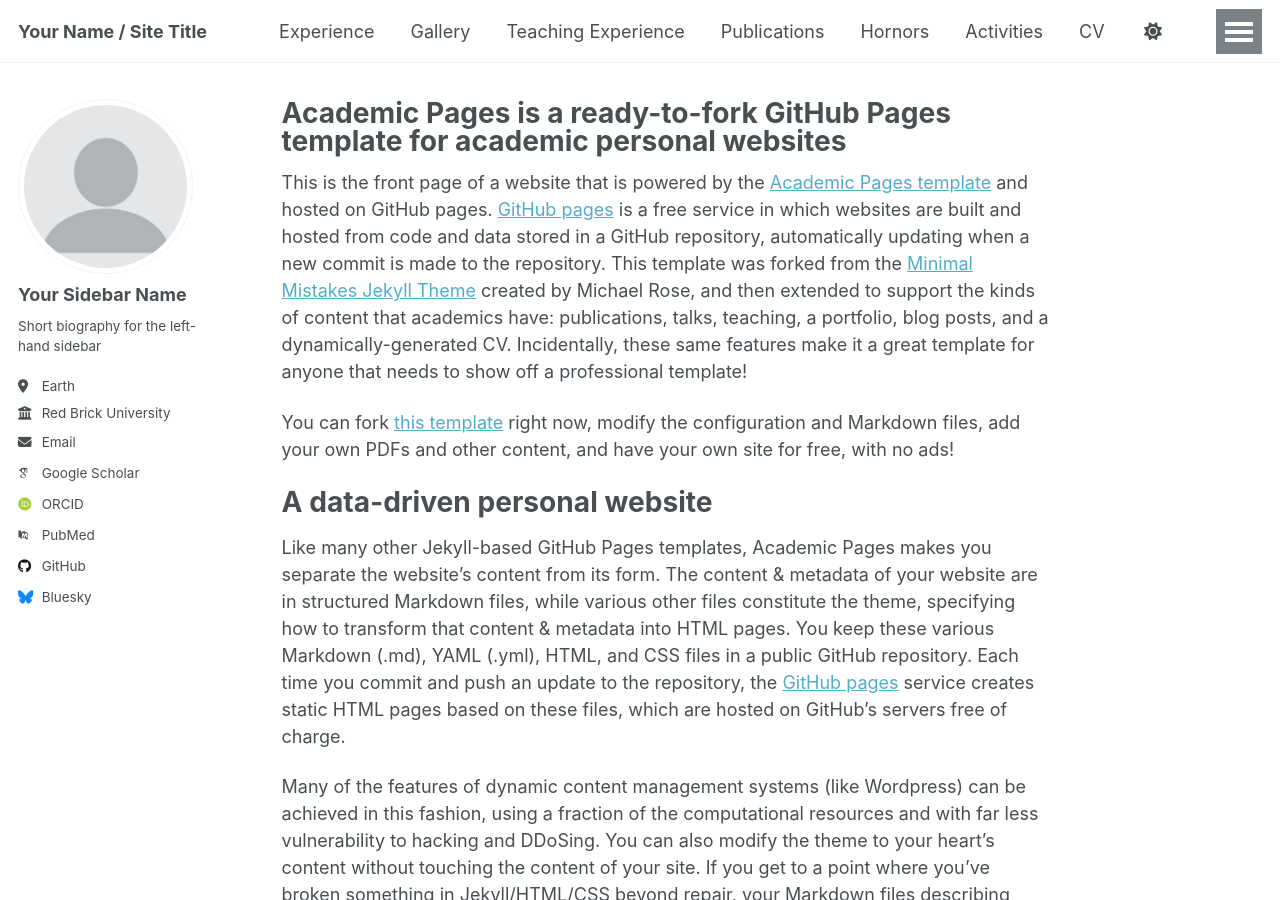
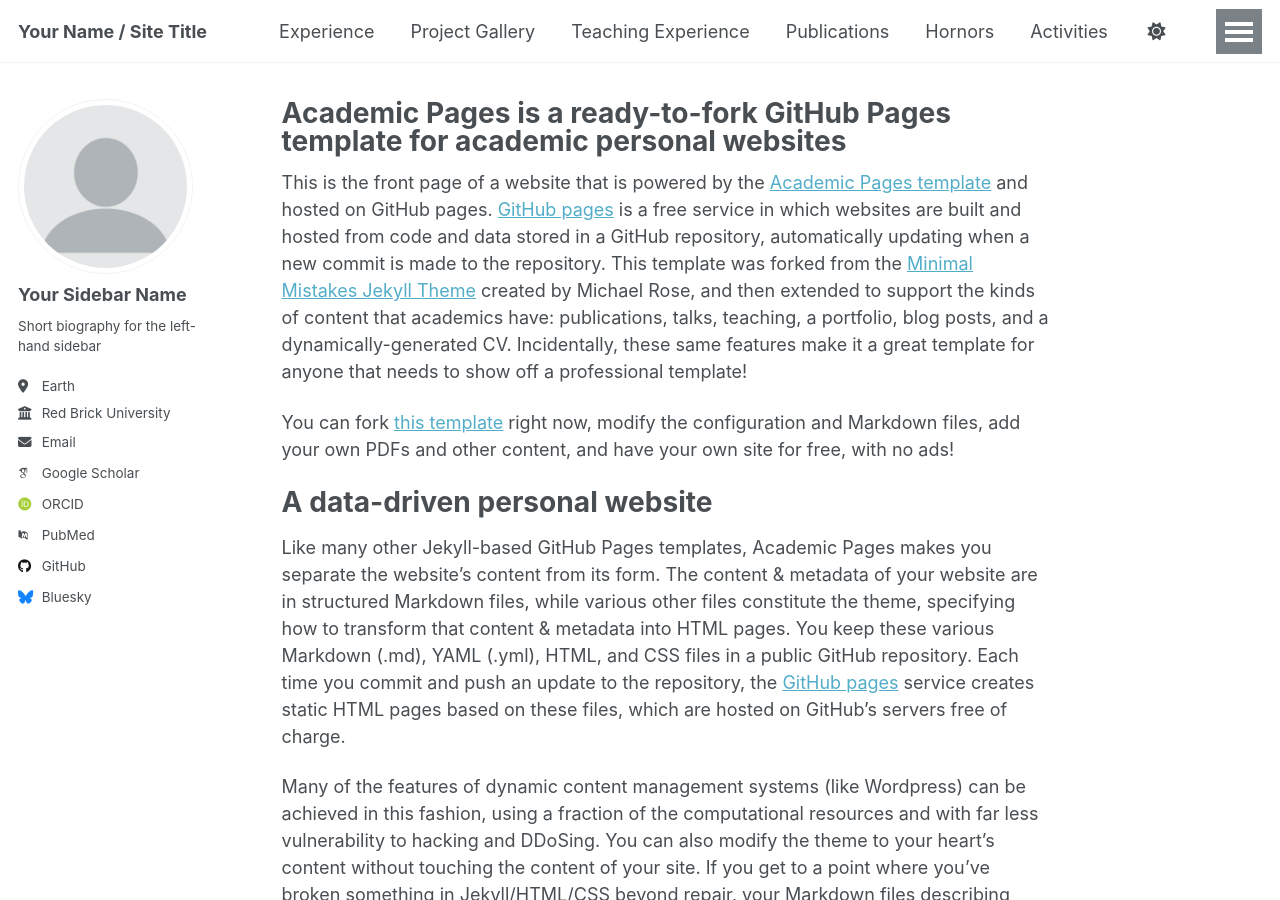
Before and after one commit to lichenyu-EE/Power, a Jekyll site: the page built from _pages/about.md, in a window 1280 px wide and 900 px high. Built offline with Jekyll 4.4.1, drawn with Linux system fonts in a browser that asks for light colours; some web fonts are replaced; a script that is not in the unit is left out.

Commit message:
Update navigation.yml

```diff
--- a/_data/navigation.yml
+++ b/_data/navigation.yml
@@ -11,7 +11,7 @@ main:
   - title: "Experience"
     url: /experience/
 
-  - title: "Gallery"
+  - title: "Project Gallery"
     url: /project/
 
   - title: "Teaching Experience"
```
